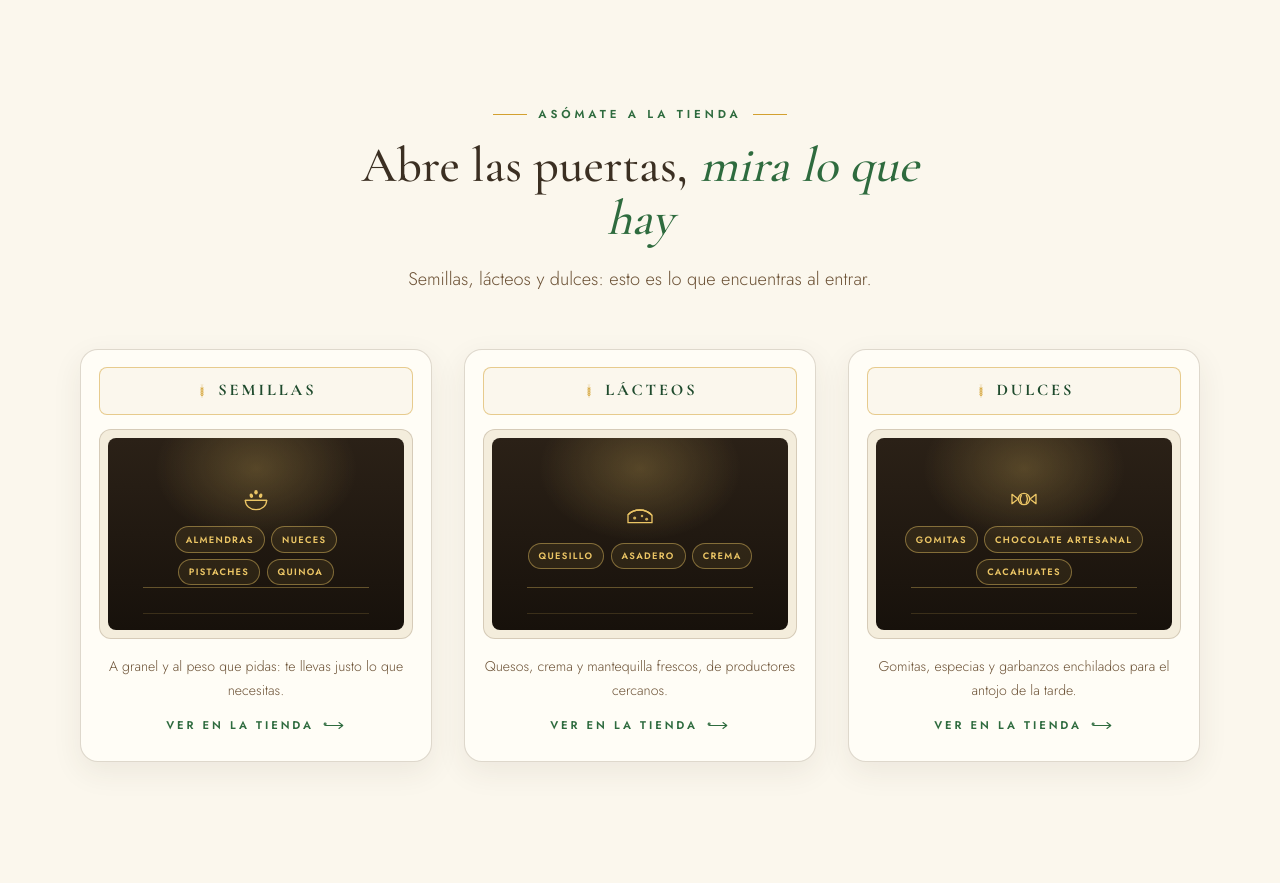
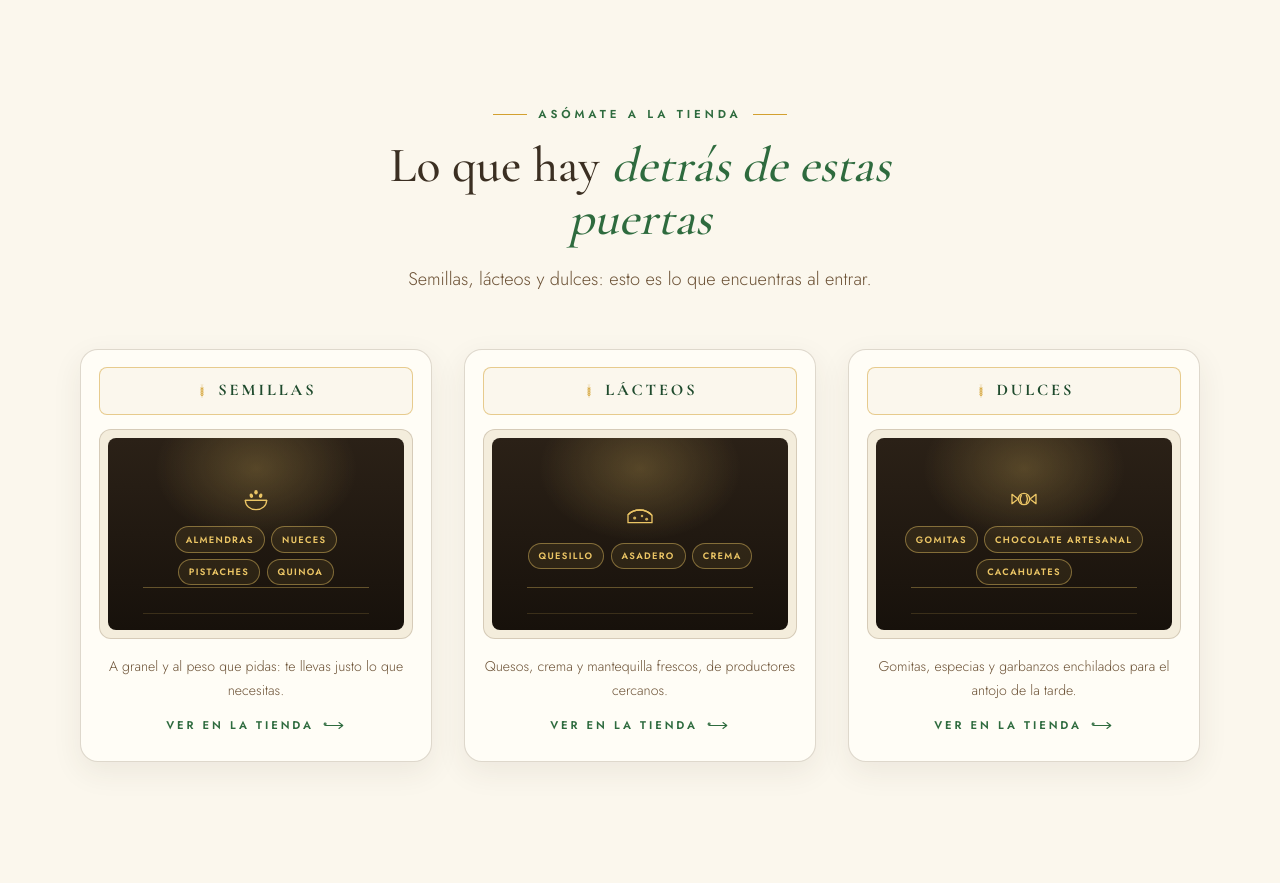
Before and after one commit to MrX-zeta/sabores-de-mi-tierra, a Next.js app in the folder apps/web/: page / in a window 1280 px wide. Shown: the part 880-1763 px from the top of the page. Built offline with nearby package versions, Linux system fonts and the light colour scheme.

Commit message:
fix(web): titulo de puertas sin instruccion, conserva la sorpresa

```diff
--- a/apps/web/src/components/PuertasProducto.tsx
+++ b/apps/web/src/components/PuertasProducto.tsx
@@ -40,7 +40,7 @@ export default function PuertasProducto() {
         <div className="explora-head">
           <p className="eyebrow eyebrow-c reveal">Asómate a la tienda</p>
           <h2 className="reveal" data-delay="1">
-            Abre las puertas, <em>mira lo que hay</em>
+            Lo que hay <em>detrás de estas puertas</em>
           </h2>
           <p className="lead reveal" data-delay="2">
             Semillas, lácteos y dulces: esto es lo que encuentras al entrar.
```
